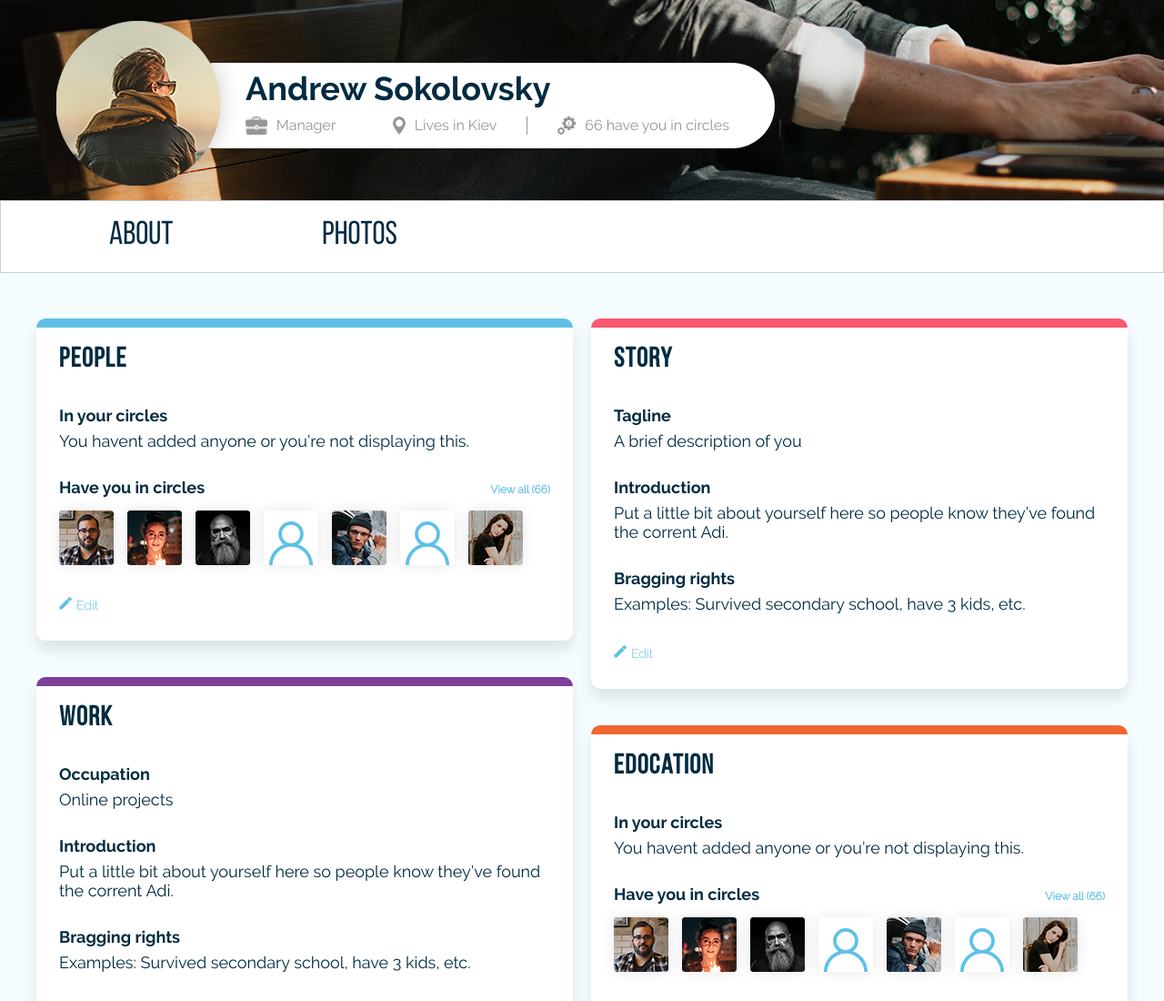
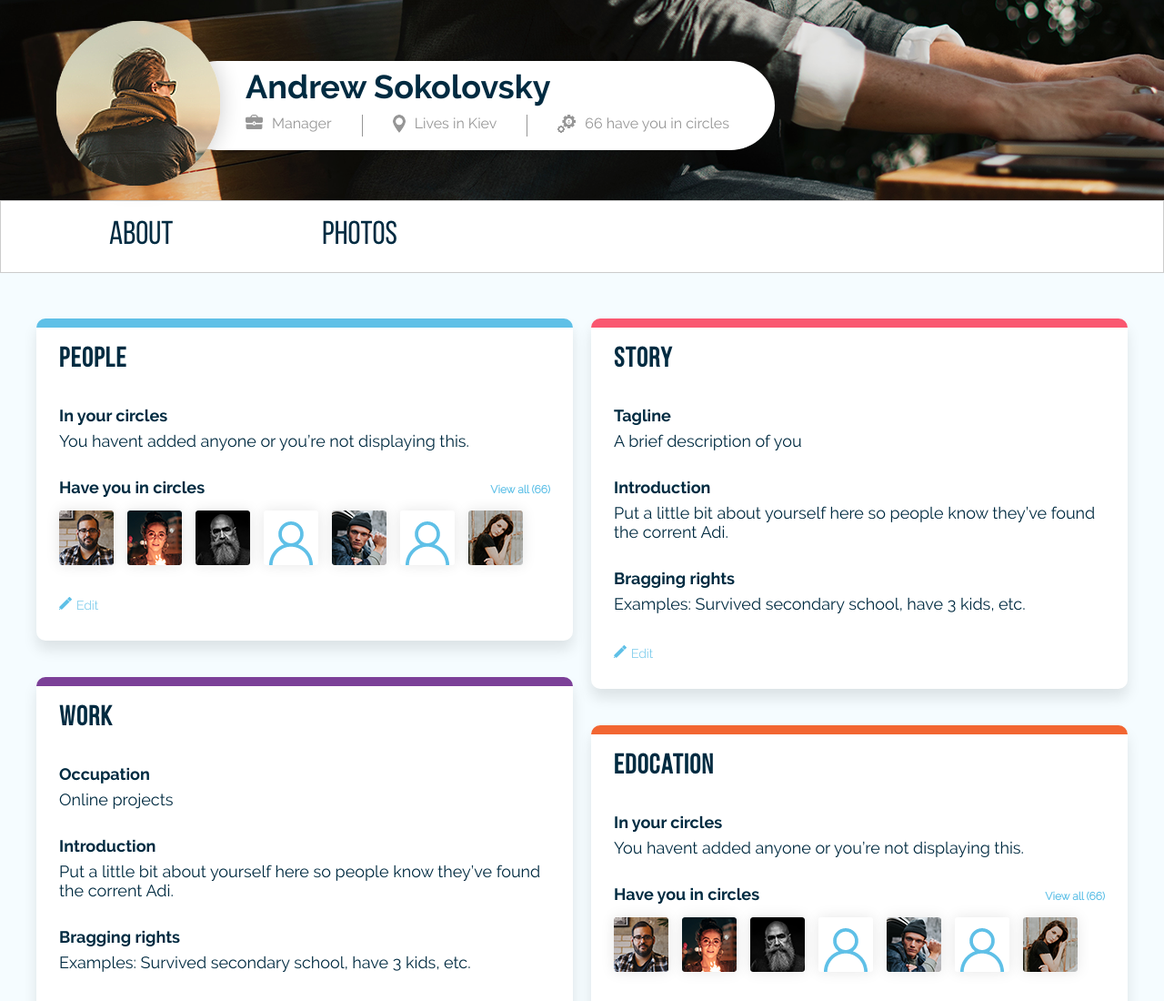
Before and after one commit to BogdanSkakovsky/Viseven-Test, a plain HTML site: page index.html in a window 1280 px wide. Shown: the top 1100 px of the page at 91% size. Drawn offline with Linux system fonts and the light colour scheme; a script that the page names is missing.

Commit message:
ul li :before

```diff
--- a/css/style.css
+++ b/css/style.css
@@ -56,10 +56,19 @@ header{
 .user-desc ul li:last-child:after{
 	display: none;
 }
-.user-desc ul li img{
+.work:before{
+	content: url(../images/work.png);
 	margin: 0 10px 0 0;
-	z-index: 10;
 }
+.city:before{
+	content: url(../images/mark.png);
+	margin: 0 10px 0 0;
+}
+.seting:before{
+	content: url(../images/seting.png);
+	margin: 0 10px 0 0;
+}
+
 .tabs-navigation{
 	border-bottom: 2px solid #f1f1f3;
 	text-transform: uppercase;
--- a/index.html
+++ b/index.html
@@ -17,9 +17,9 @@
         <div class="user-desc">
           <h1>Andrew Sokolovsky</h1>
           <ul>
-            <li><img src="images/work.png" alt="work">Manager</li>
-            <li><img src="images/mark.png" alt="mark">Lives in Kiev</li>
-            <li><img src="images/seting.png" alt="seting">66 have you in circles</li>
+            <li class="work">Manager</li>
+            <li class="city">Lives in Kiev</li>
+            <li class="seting">66 have you in circles</li>
           </ul>
         </div>
       </div>
```
